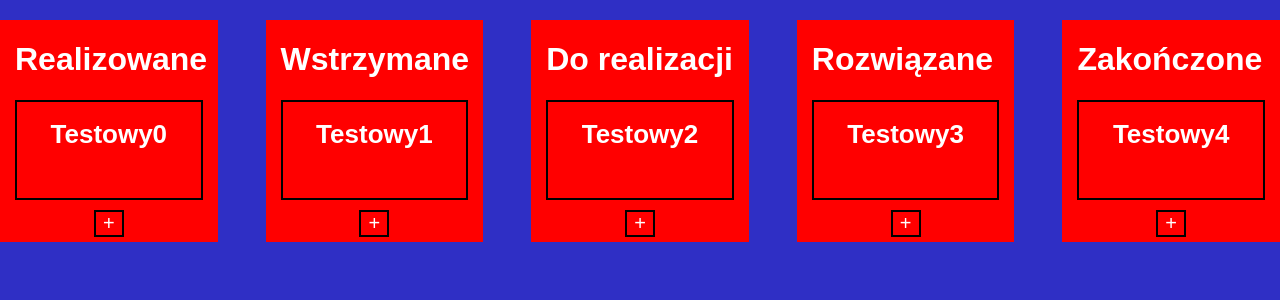
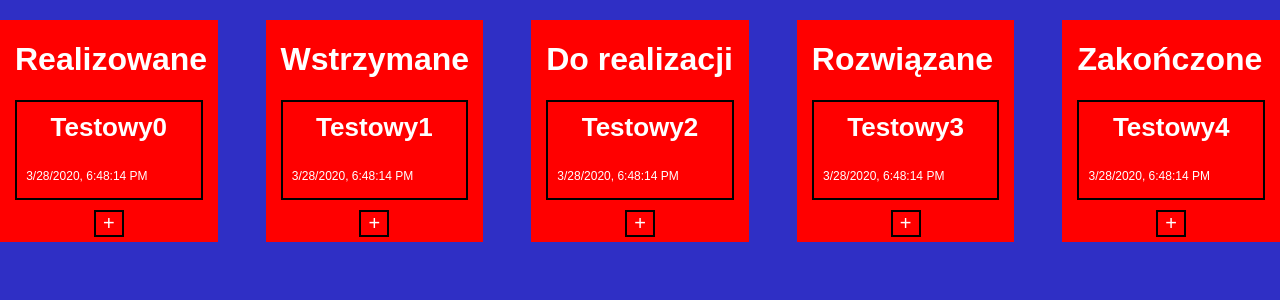
Before and after one commit to Rayahenn/task-manager, a Vue app: page / in a window 1280 px wide. Shown: the top 300 px of the page. Built offline with nearby package versions, Linux system fonts and the light colour scheme; the HTML template or start-up script is replaced by a standard one.

Commit message:
Add edit feature and date

```diff
--- a/src/components/TaskItem.vue
+++ b/src/components/TaskItem.vue
@@ -7,10 +7,27 @@
         :class="{ isFavourite: favourite}"
         v-if="task.board_id == board_id"
         >
-          <h1>{{ task.name }}</h1>
-          <i class="fa fa-star-o" aria-hidden="true"
+          <h1 v-if="!isEditing" class="taskTitle">{{ task.name }}</h1>
+
+          <input type="text"
+          class="editTask"
+          v-model="task.name"
+          v-if="isEditing"
+          >
+
+            <div class="date">
+                {{ time }}
+            </div>
+          <i class="fa fa-pencil-square-o edit"
+          aria-hidden="true"
+          @click="handleEdit"
+          />
+
+          <i class="fa fa-star-o favourite"
+          aria-hidden="true"
           @click="toggleFavourite"
-          ></i>
+          />
+
         </div>
     </div>
 </template>
@@ -25,6 +42,8 @@ export default {
     data() {
         return{
             favourite: false,
+            isEditing: false,
+            time: null,
             taskList: [
                 {
                     id: 1,
@@ -57,13 +76,51 @@ export default {
     methods: {
         toggleFavourite() {
                 this.favourite = !this.favourite
+        },
+        handleEdit() {
+            this.isEditing = !this.isEditing;
+        },
+        getDate() {
+            var currentTime = new Date().toLocaleString();
+            this.time = currentTime
         }
+    },
+    mounted() {
+        this.getDate()
     },
 }
 </script>
 
 <style lang="scss">
+    .taskTitle {
+        height: 40px;
+        margin: 10px;
+    }
 
+    .date {
+        height: auto;
+        width: auto;
+        font-size: 12px;
+        position: absolute;
+        top: 70%;
+        left: 5%;
+    }
+    .editTask {
+        position: absolute;
+        height: 40px;
+        width: 80%;
+        margin: 10px auto;
+        line-height: 100%;
+        background-color: transparent;
+        border: none;
+        color: white;
+        font-size: 20px;
+        border: 2px solid gray;
+        text-align: center;
+        &:focus {
+            border: 2px solid blue;
+        }
+    }
 
   .taskItem {
         position: relative;
@@ -74,14 +131,21 @@ export default {
         height: 100px;
         margin: 10px 0;
         font-size: 13px;
-        i {
+        i.favourite {
             position: absolute;
             top: 60%;
             right: 20px;
             font-size: 20px;
             height: 20px;
             cursor: pointer;
-
+        }
+        i.edit {
+            position: absolute;
+            top: 60%;
+            right: 50px;
+            font-size: 20px;
+            height: 20px;
+            cursor: pointer;
         }
   }
   .isFavourite {
```
